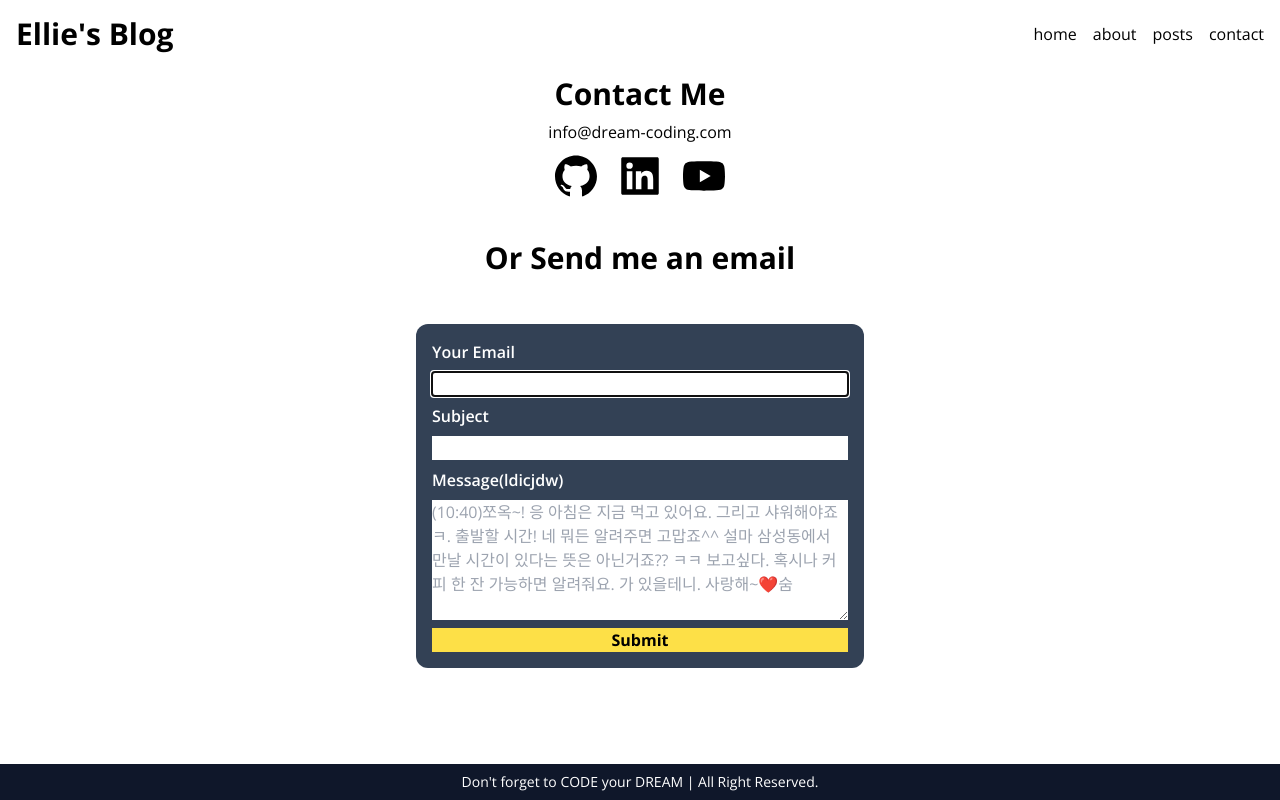
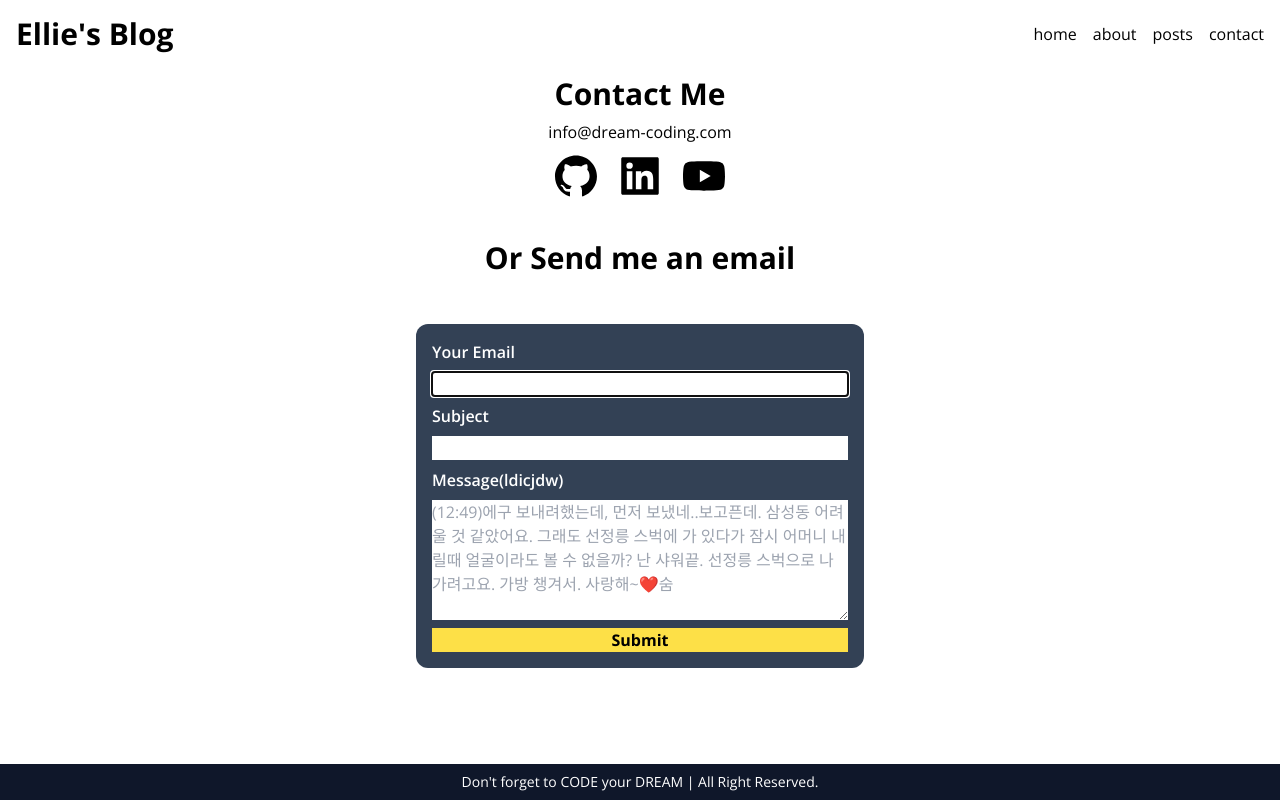
Before and after one commit to k2core/nextjs004, a Next.js app: page /contact in a window 1280 px wide. Built offline with nearby package versions, Linux system fonts and the light colour scheme.

Commit message:
1009 메시지5

```diff
--- a/src/components/ContactForm.tsx
+++ b/src/components/ContactForm.tsx
@@ -98,8 +98,8 @@ export default function ContactForm() {
           onChange={onChange}
           placeholder={
             display
-              ? "(10:40)쪼옥~! 응 아침은 지금 먹고 있어요. 그리고 샤워해야죠 ㅋ. 출발할 시간! 네 뭐든 알려주면 고맙죠^^ 설마 삼성동에서 만날 시간이 있다는 뜻은 아닌거죠?? ㅋㅋ 보고싶다. 혹시나 커피 한 잔 가능하면 알려줘요. 가 있을테니. 사랑해~❤️숨"
-              : "(10:40)쪼옥~! 응 아침은 지금 먹고 있어요. 그리고 샤워해야죠 ㅋ. 출발할 시간! 네 뭐든 알려주면 고맙죠^^ 설마 삼성동에서 만날 시간이 있다는 뜻은 아닌거죠?? ㅋㅋ 보고싶다. 혹시나 커피 한 잔 가능하면 알려줘요. 가 있을테니. 사랑해~❤️숨"
+              ? "(12:49)에구 보내려했는데, 먼저 보냈네..보고픈데. 삼성동 어려울 것 같았어요. 그래도 선정릉 스벅에 가 있다가 잠시 어머니 내릴때 얼굴이라도 볼 수 없을까? 난 샤워끝. 선정릉 스벅으로 나가려고요. 가방 챙겨서. 사랑해~❤️숨"
+              : "(12:49)에구 보내려했는데, 먼저 보냈네..보고픈데. 삼성동 어려울 것 같았어요. 그래도 선정릉 스벅에 가 있다가 잠시 어머니 내릴때 얼굴이라도 볼 수 없을까? 난 샤워끝. 선정릉 스벅으로 나가려고요. 가방 챙겨서. 사랑해~❤️숨"
           }
         />
         <button className="bg-yellow-300 text-black font-bold hover:bg-yellow-400">
```
